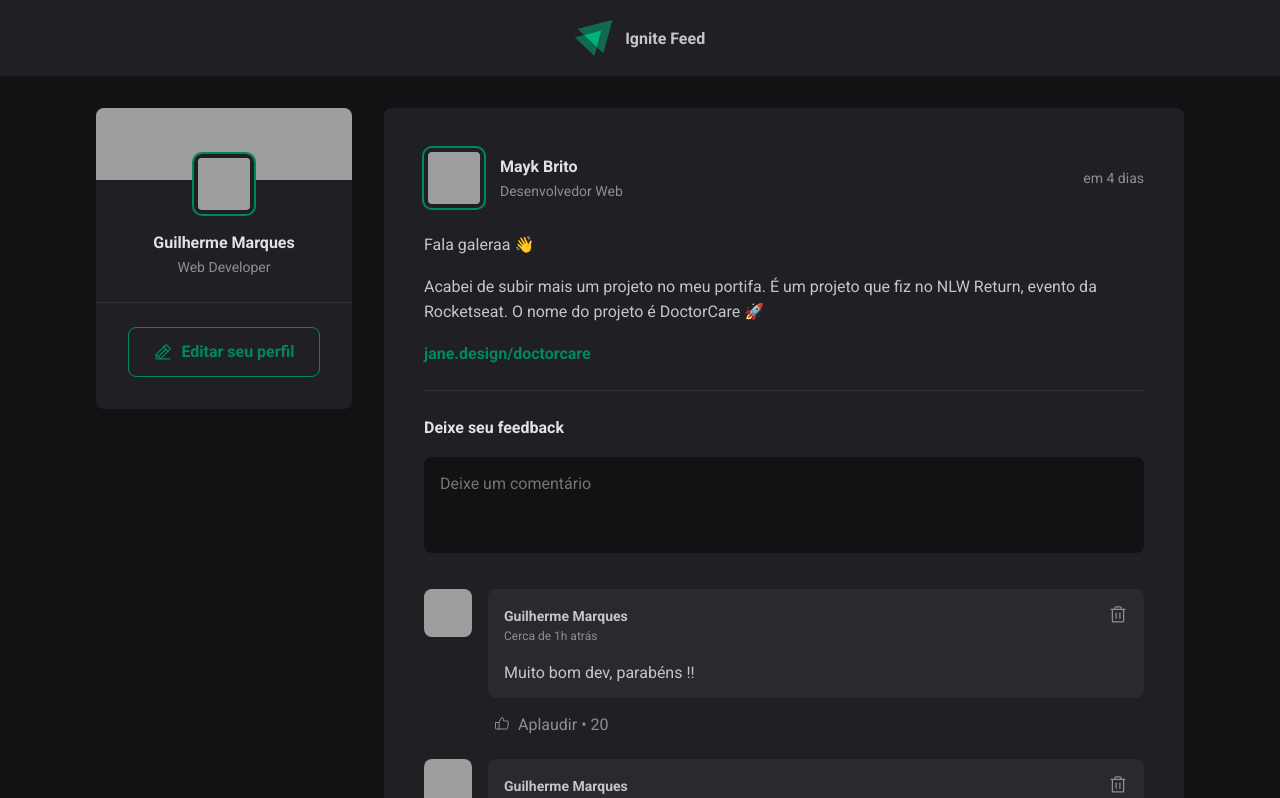
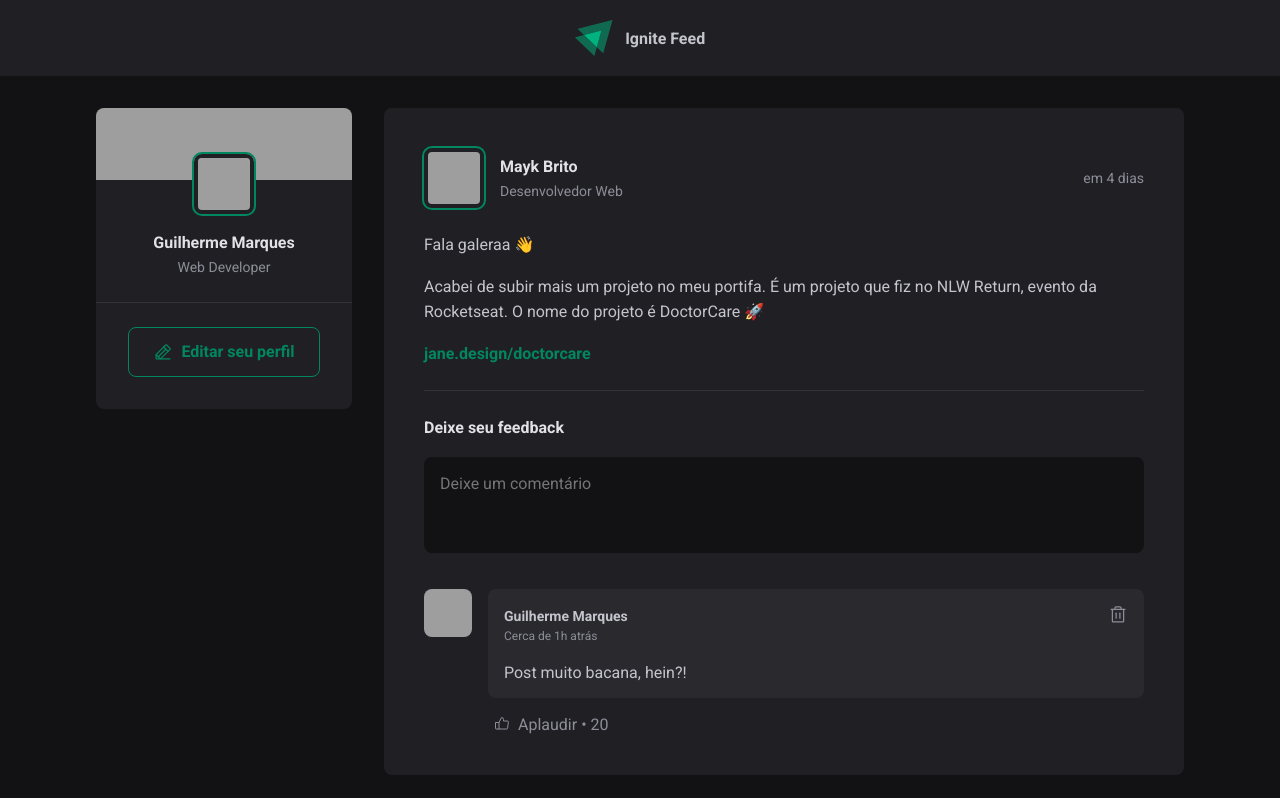
Before and after one commit to GuilhermeMarques1/react-2-01-ignite-feed, a React (Vite) app: page / in a window 1280 px wide. Shown: the top 798 px of the page. Built offline with nearby package versions, Linux system fonts and the light colour scheme; grey boxes are pictures that could not be loaded.

Commit message:
feat: Update Comment and Post components to handle dynamic comments

```diff
--- a/src/components/Comment.jsx
+++ b/src/components/Comment.jsx
@@ -2,7 +2,7 @@
 import styles from './Comment.module.css'
 import { Avatar } from './Avatar'
 
-export function Comment() {
+export function Comment({ content }) {
   return (
     <div className={styles.comment}>
       <Avatar hasBorder={false} src="https://github.com/guilhermemarques1.png" />
@@ -21,7 +21,7 @@
             </button>
           </header>
 
-          <p>Muito bom dev, parabéns !!</p>
+          <p>{content}</p>
         </div>
 
         <footer>
--- a/src/components/Post.jsx
+++ b/src/components/Post.jsx
@@ -8,7 +8,10 @@
 
 
 export function Post({ author, publishedAt, content }) {
-  const [comments, setComments] = useState([1, 2, 3])
+  const [comments, setComments] = useState([
+    'Post muito bacana, hein?!'
+  ])
+  const [newCommentText, setNewCommentText] = useState('')
 
   const publishedDateFormatted = format(publishedAt, "d 'de' LLLL 'às' HH:mm'h'", {
     locale: ptBR
@@ -22,7 +25,13 @@
   function handleCreateNewComment() {
     event.preventDefault()
 
-    setComments([...comments, comments.length + 1])
+    setComments([...comments, newCommentText])
+
+    setNewCommentText('')
+  }
+
+  function handleNewCommentChange() {
+    setNewCommentText(event.target.value)
   }
 
   return (
@@ -55,7 +64,10 @@
         <strong>Deixe seu feedback</strong>
 
         <textarea
+          name="comment"
           placeholder="Deixe um comentário"
+          value={newCommentText}
+          onChange={handleNewCommentChange}
         />
 
         <footer>
@@ -67,7 +79,7 @@
 
       <div className={styles.commentList}>
         {comments.map(comment => {
-          return <Comment />
+          return <Comment content={comment} />
         })}
       </div>
     </article>
```
